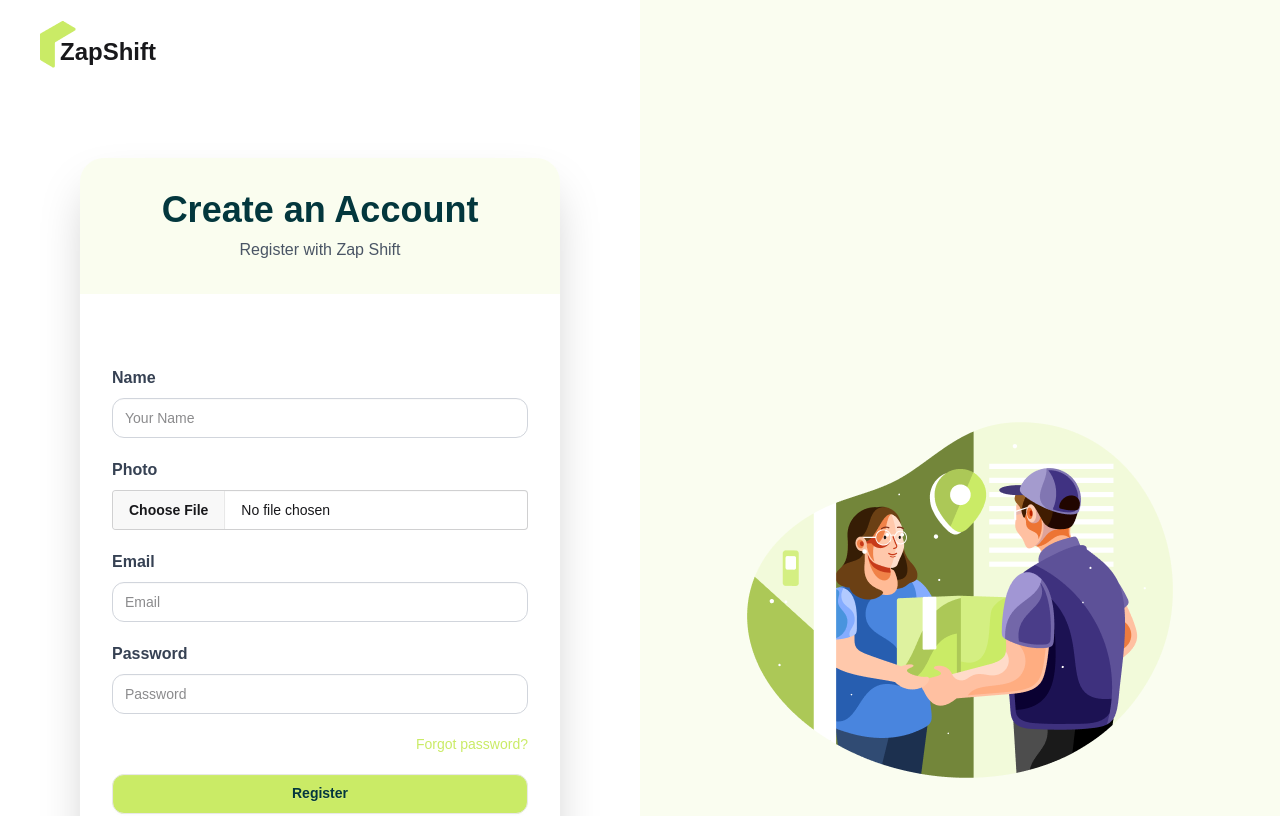
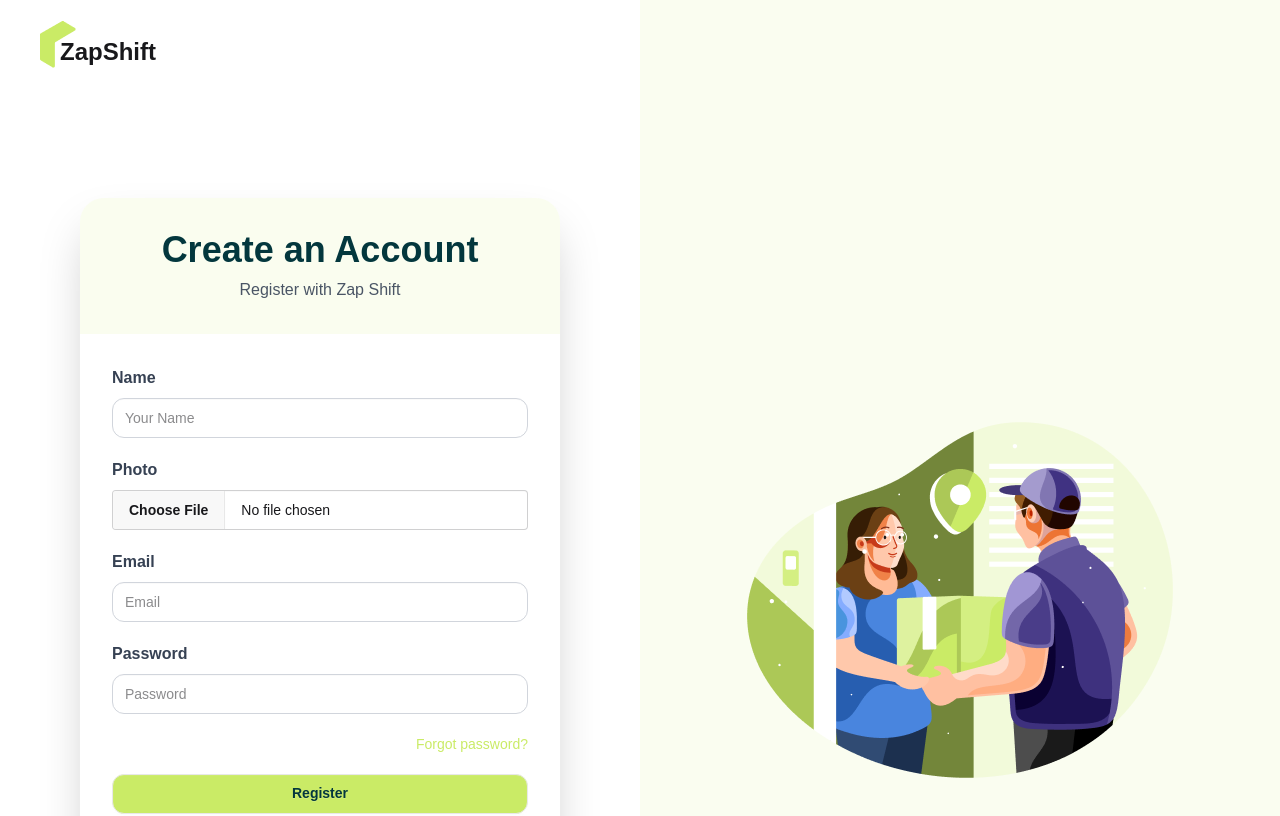
Before and after one commit to FardinCSE25/Zap-Shift, a React (Vite) app: page /register in a window 1280 px wide. Shown: the top 816 px of the page. Built offline with nearby package versions, Linux system fonts and the light colour scheme; no server answers.

Commit message:
minor debug further

```diff
--- a/src/Pages/Authentication/Register.jsx
+++ b/src/Pages/Authentication/Register.jsx
@@ -73,8 +73,8 @@ const Register = () => {
 
     return (
         <div className="min-h-screen flex items-center justify-center px-4 ">
-            <div className="card w-full max-w-md sm:max-w-lg bg-white shadow-2xl rounded-3xl overflow-hidden">
-        <title>Zap Shift -Register</title>
+            <div className="card w-full max-w-md sm:max-w-lg bg-white shadow-2xl my-10 rounded-3xl overflow-hidden">
+                <title>Zap Shift -Register</title>
                 {/* Header */}
                 <div className="bg-primary/10 p-8 text-center">
                     <h1 className='text-3xl sm:text-4xl font-bold text-secondary'>Create an Account</h1>
@@ -82,7 +82,7 @@ const Register = () => {
                 </div>
 
                 {/* Form */}
-                <form onSubmit={handleSubmit(handleRegister)} className='p-8 my-10 space-y-5'>
+                <form onSubmit={handleSubmit(handleRegister)} className='p-8 space-y-5'>
 
                     {/* Name */}
                     <div>
```
